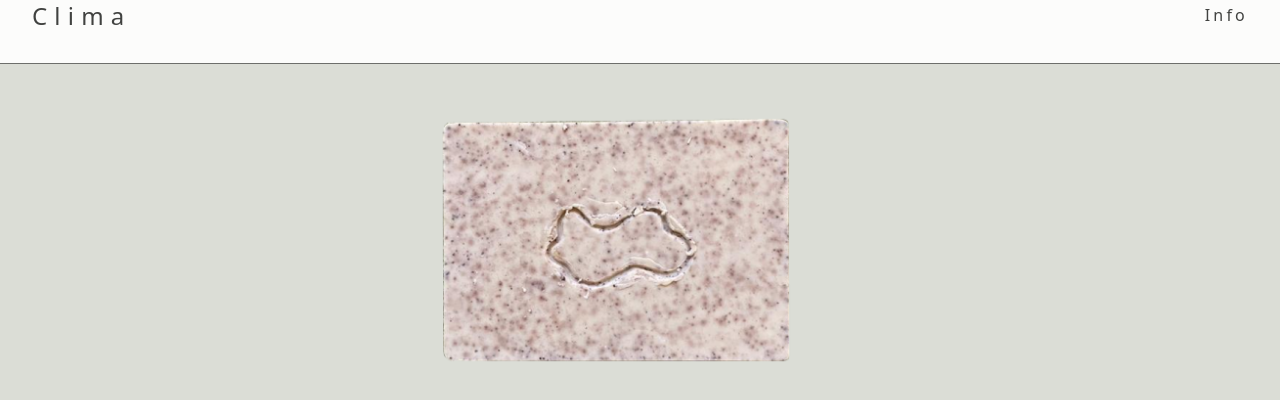
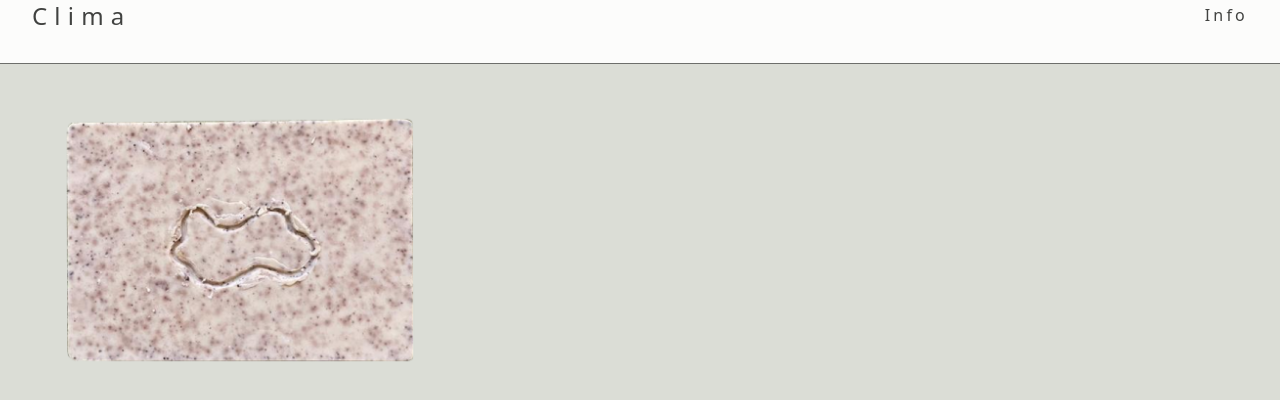
Before and after one commit to owen-addison/clima-e-comm-site, a React (Vite) app: page / in a window 1280 px wide. Shown: the top 400 px of the page. Built offline with nearby package versions, Linux system fonts and the light colour scheme; a web font is replaced by a local one.

Commit message:
[style] Adjust Item for full viewport height
- Ensure each item takes up 100vh for proper snap scrolling
- Prepare items for full-screen display in scrollable container

```diff
--- a/src/components/Item.jsx
+++ b/src/components/Item.jsx
@@ -23,10 +23,7 @@ function Item({ data, isDetailedView, toggleView }) {
   }, [isDetailedView]);
 
   return (
-    <div
-      className="item-container m-4 flex cursor-pointer content-center justify-center gap-12 p-8 hover:bg-moss-500 hover:bg-opacity-40"
-      onClick={toggleView}
-    >
+    <div className="item" onClick={toggleView}>
       {/* Image container */}
       <div className="item-lhs p-4">
         <img
```
